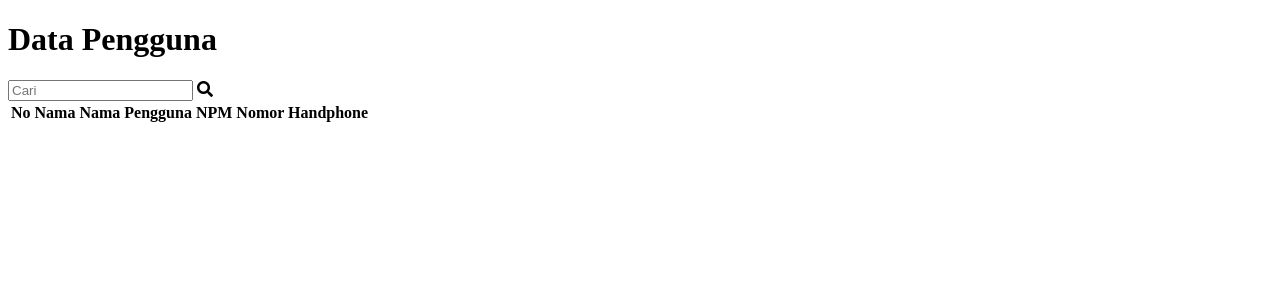
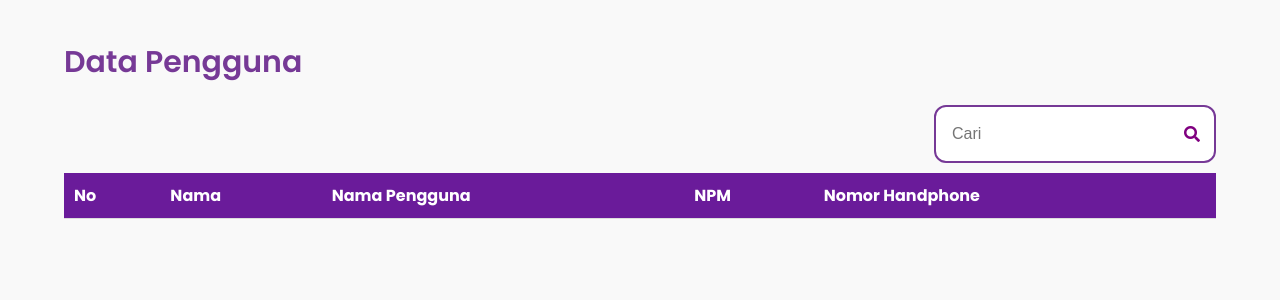
Before and after one commit to janienatalie/LostandFound, a PHP site: page /admin/userdata.html in a window 1280 px wide. Shown: the top 300 px of the page. Run offline with PHP 8.4, Linux system fonts and the light colour scheme; lists and menus that the app fills with data are empty.

Commit message:
search di data

```diff
--- a/admin/css/userdata.css
+++ b/admin/css/userdata.css
@@ -16,21 +16,27 @@ body {
 }
 
 h1 {
-  color: #6a1b9a;
-  font-size: 2em;
-  margin-bottom: 20px;
+  color: #763996;
+  font-family: Poppins;
+  font-size: 30px;
+  font-style: normal;
+  font-weight: 600;
+  line-height: normal;
 }
 
 .search-box {
   display: flex;
+  width: 250px; /* Lebar search bar */
+  height: 54px;
+  padding: 0px 14px; /* Padding kiri dan kanan */
+  justify-content: space-between;
   align-items: center;
-  border: 2px solid #800080;
-  border-radius: 25px;
-  padding: 10px 15px;
-  margin-bottom: 20px;
-  margin-left: auto;
-  width: 300px;
-  height: 30px;
+  border-radius: 12px;
+  border: 2px solid #763996;
+  color: #c7c7c7;
+  font-size: 16px;
+  background-color: white;
+  margin-left: auto; /* Mengarahkan search bar ke kanan */
 }
 
 .search-box input {
--- a/admin/form.html
+++ b/admin/form.html
@@ -1,7 +1,7 @@
 <html>
   <head>
     <title>List Of Items</title>
-    <link rel="stylesheet" href="listofitem.css" />
+    <link rel="stylesheet" href="/admin/css/form.css" />
     <link
       rel="stylesheet"
       href="https://cdnjs.cloudflare.com/ajax/libs/font-awesome/5.15.3/css/all.min.css"
--- a/admin/userdata.html
+++ b/admin/userdata.html
@@ -2,7 +2,7 @@
 <html>
   <head>
     <title>Data Pengguna</title>
-    <link rel="stylesheet" href="styleuser.css" />
+    <link rel="stylesheet" href="/admin/css/userdata.css" />
     <link
       rel="stylesheet"
       href="https://cdnjs.cloudflare.com/ajax/libs/font-awesome/5.15.3/css/all.min.css"
```
Also changed, not shown: user/css/listofitems.css (+9 -9 lines).
